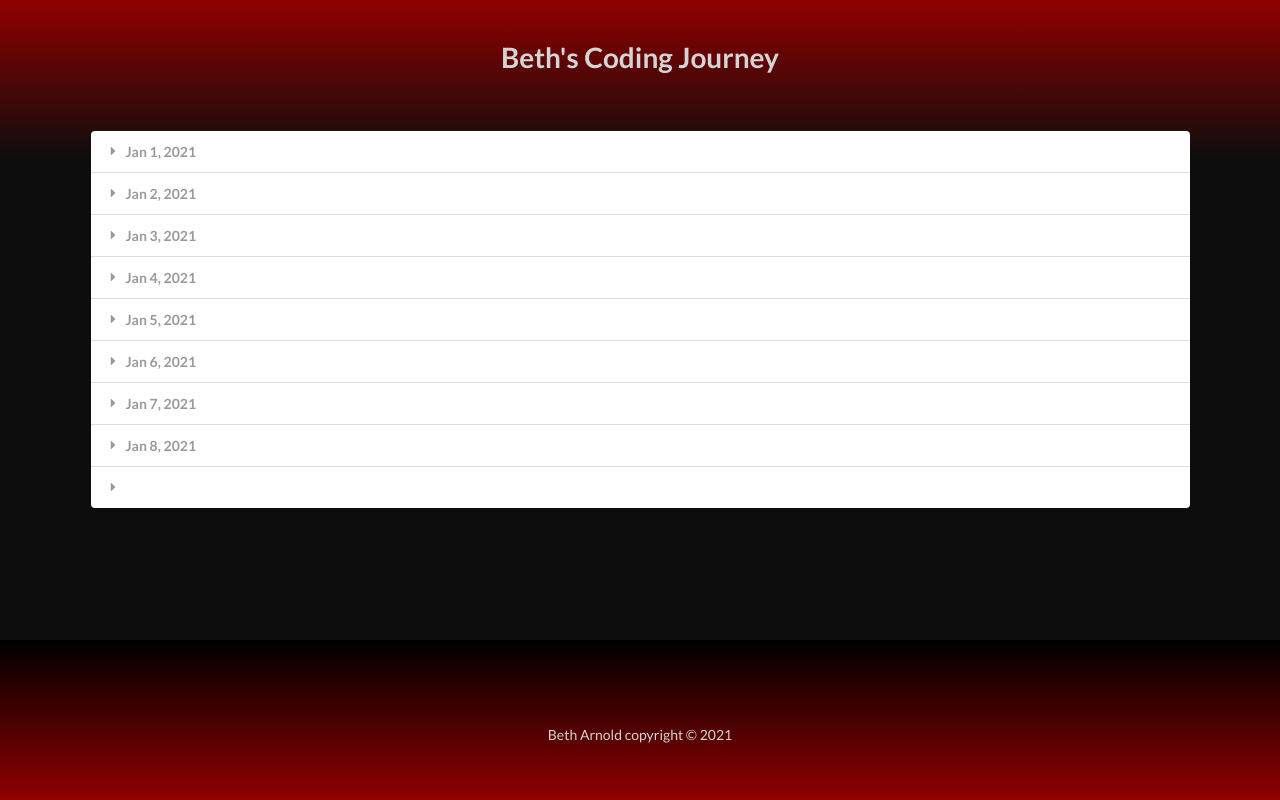
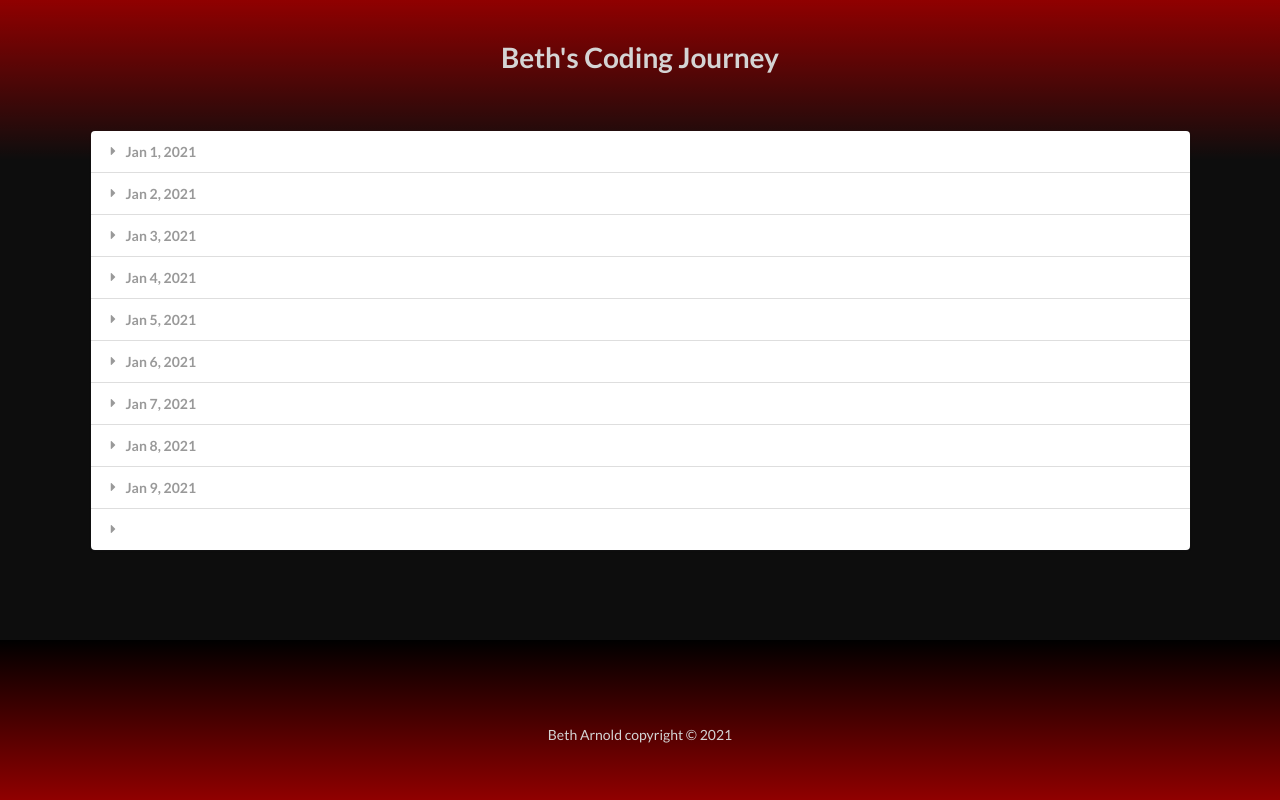
Before and after one commit to BETH-A/coding-log, a React (Create React App) app: page / in a window 1280 px wide. Built offline with nearby package versions, Linux system fonts and the light colour scheme.

Commit message:
added 1/8-1/9 entries

```diff
--- a/src/Entries.js
+++ b/src/Entries.js
@@ -82,8 +82,17 @@ const Entries = [
     {
         title: 'Jan 8, 2021',
         content: {
-            p1: 'React coding assestment day!!!',
+            p1: 'React coding assessment day!!!',
 
+            p2: 'I started the React coding assessment on the same platform as the General Coding assessment. This time, the assignment was to create a form a user would fill out with their first name, last name, and phone #. It would add their info to a Phone Book/Directory in alphabetical order by last name when they submitted the form.',
+
+            p3: 'All in all, the assessment was not too difficult, but the main obstacle I had was the assessment site.  A big part of this challenge was to design it and make sure it had useful UI. Making sure the design was the way I wanted was more challenging to do to the fact that I could not use Inspect. Again, I had 24 hours to complete this assessment, but I choose to split it up to sleep on it.'
+        }
+    },
+    {
+        title: 'Jan 9, 2021',
+        content: {
+            p1: 'I  completed the React coding assessment today. After sleeping on the challenge, I ended up re-writing much of the code to make it more efficient.  I was not wholly satisfied with the styling but was please enough with it to submit the assessment. ',
             p2: ''
         }
     },
```
Also changed, not shown: 1 other file (tests, documents, lock files or other folders).
